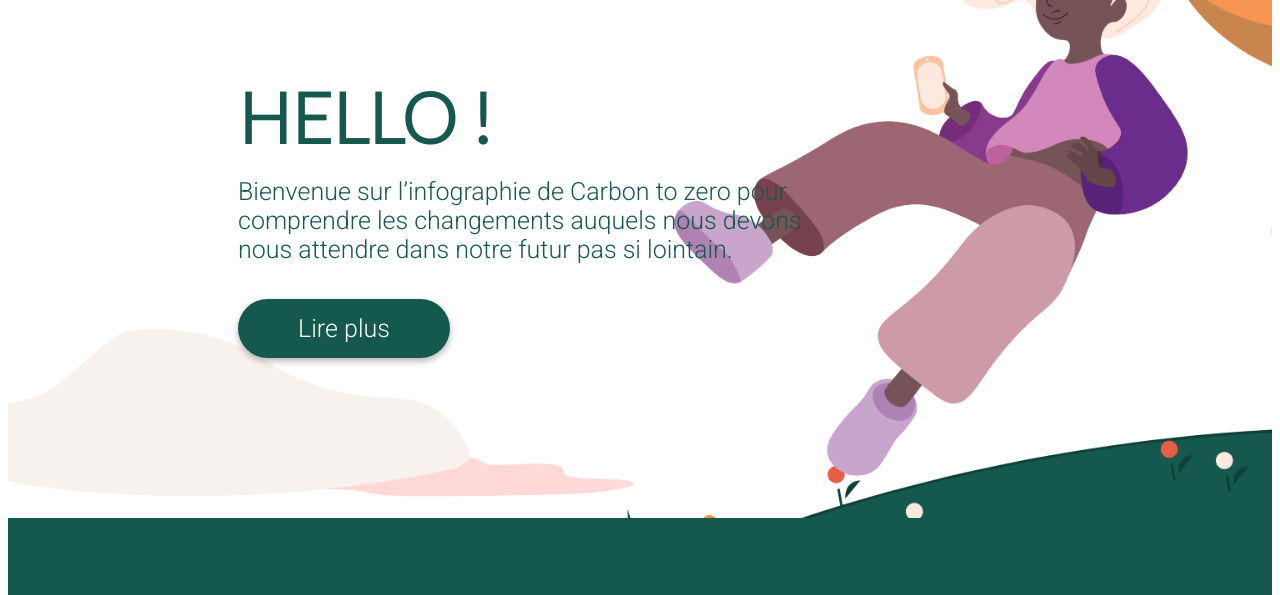
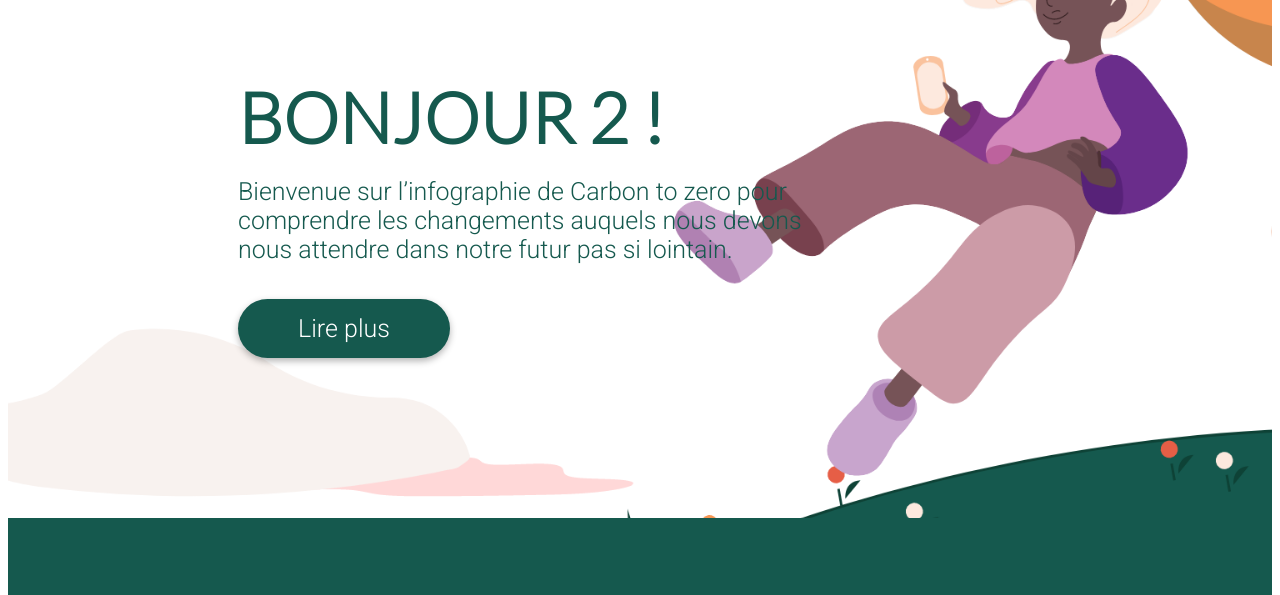
Before and after one commit to EresseOfficial/site, a plain HTML site: page index.html in a window 1280 px wide. Shown: the part 140-735 px from the top of the page. Drawn offline with Linux system fonts and the light colour scheme.

Commit message:
replacing title h1

```diff
--- a/index.html
+++ b/index.html
@@ -22,7 +22,7 @@
             </ul>
         </nav>
         <div>
-            <h1>Hello !</h1>
+            <h1>Bonjour 2 !</h1>
             <p>Bienvenue sur l’infographie de Carbon to zero pour<br> comprendre les changements auquels nous
                 devons<br>nous
                 attendre dans notre futur pas si lointain.</p>
```
